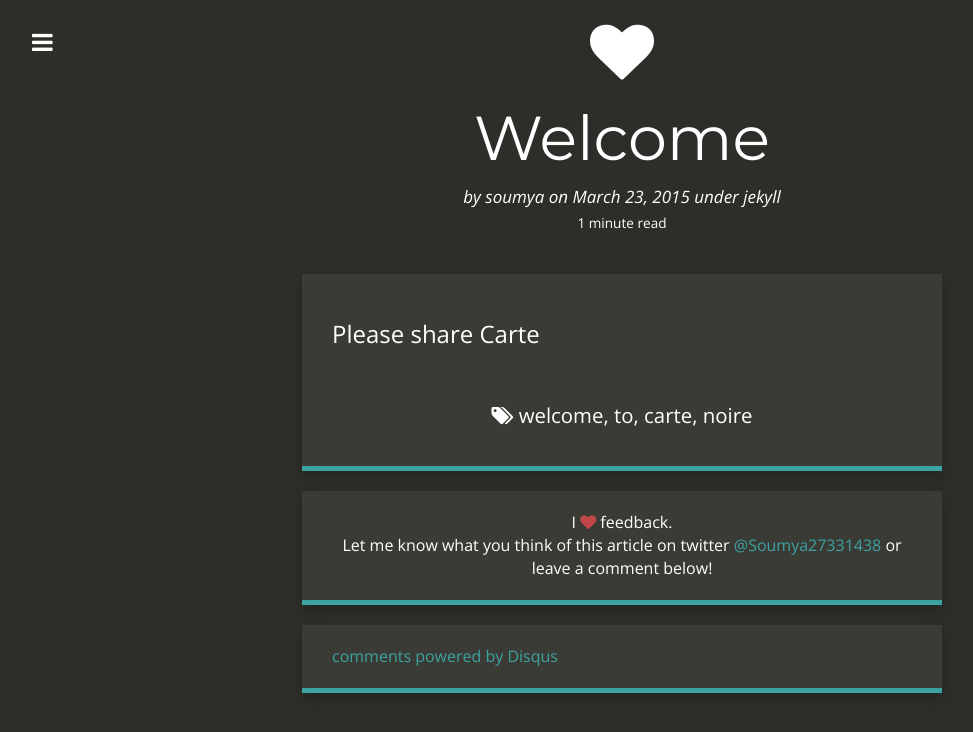
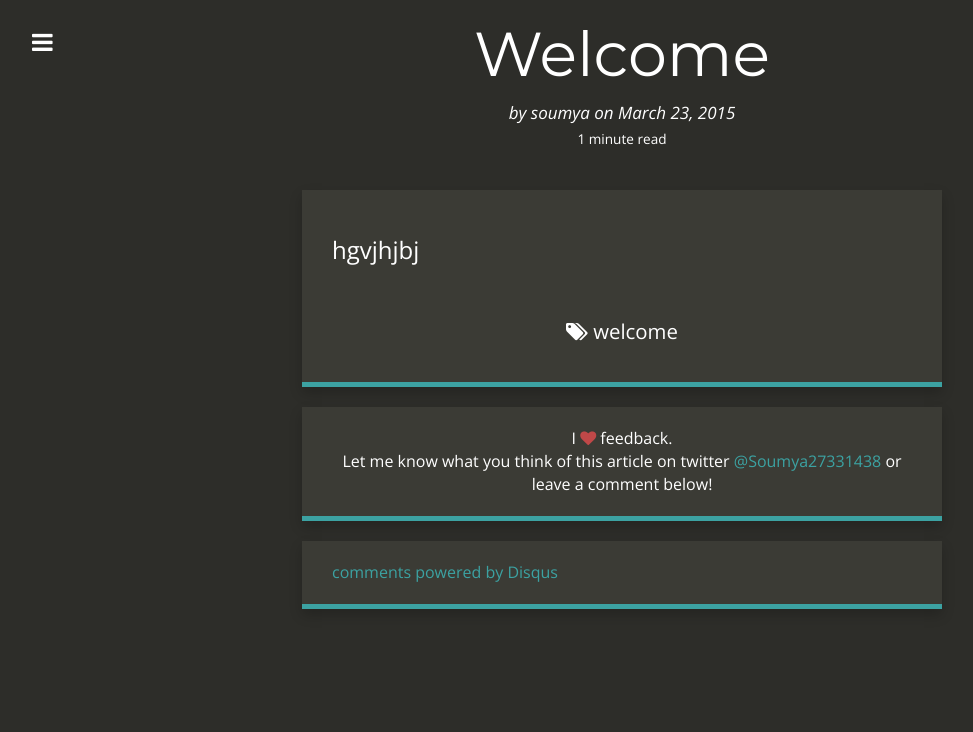
Before and after one commit to Soumya0803/Soumya0803.github.io, a Jekyll site: the page built from _posts/2019-05-26-FirstPost.md, in a window 1280 px wide. Shown: the top 732 px of the page, without its empty margins (18-991 px from the left). Built offline with Jekyll 4.4.1, drawn with Linux system fonts in a browser that asks for light colours; nearby versions of some CDN libraries; comment, search, counter and statistics services are not loaded.

Commit message:
additions

```diff
--- a/CNAME
+++ b/CNAME
@@ -1 +1 @@
-carte-noire.jacobtomlinson.co.uk
+soumyachopra.github.io
--- a/_config.yml
+++ b/_config.yml
@@ -5,10 +5,10 @@ description: "Blog"
 #baseurl: "https://soumyachopra.github.io"
 url: "soumyachopra.githb.io"
 title_description: "A blog by me"
-title_image: "https://www.gravatar.com/avatar/00000000000000000000000000000000?s=500&d=mm"
+title_image: "/favicons/pic.jpg"
 google_analytics: "UA-20365477-4"
 disqus_account: cartenoire
-github_repository: https://github.com/jacobtomlinson/carte-noire
+#github_repository: https://github.com/jacobtomlinson/carte-noire
 addthis_id: ra-513c6fa83da6ec67
 post_limit: 5
 
--- a/_posts/2019-05-26-FirstPost.md
+++ b/_posts/2019-05-26-FirstPost.md
@@ -3,14 +3,10 @@ layout:     post
 title:      Welcome
 date:       2015-03-23 15:31:19
 author:     soumya
-categories: jekyll
-thumbnail:  heart
+
 tags:
  - welcome
- - to
- - carte
- - noire
+
 ---
 
-
-Please share Carte
+hgvjhjbj
```
Also changed, not shown: favicons/pic.jpg (added), 11 other files.
